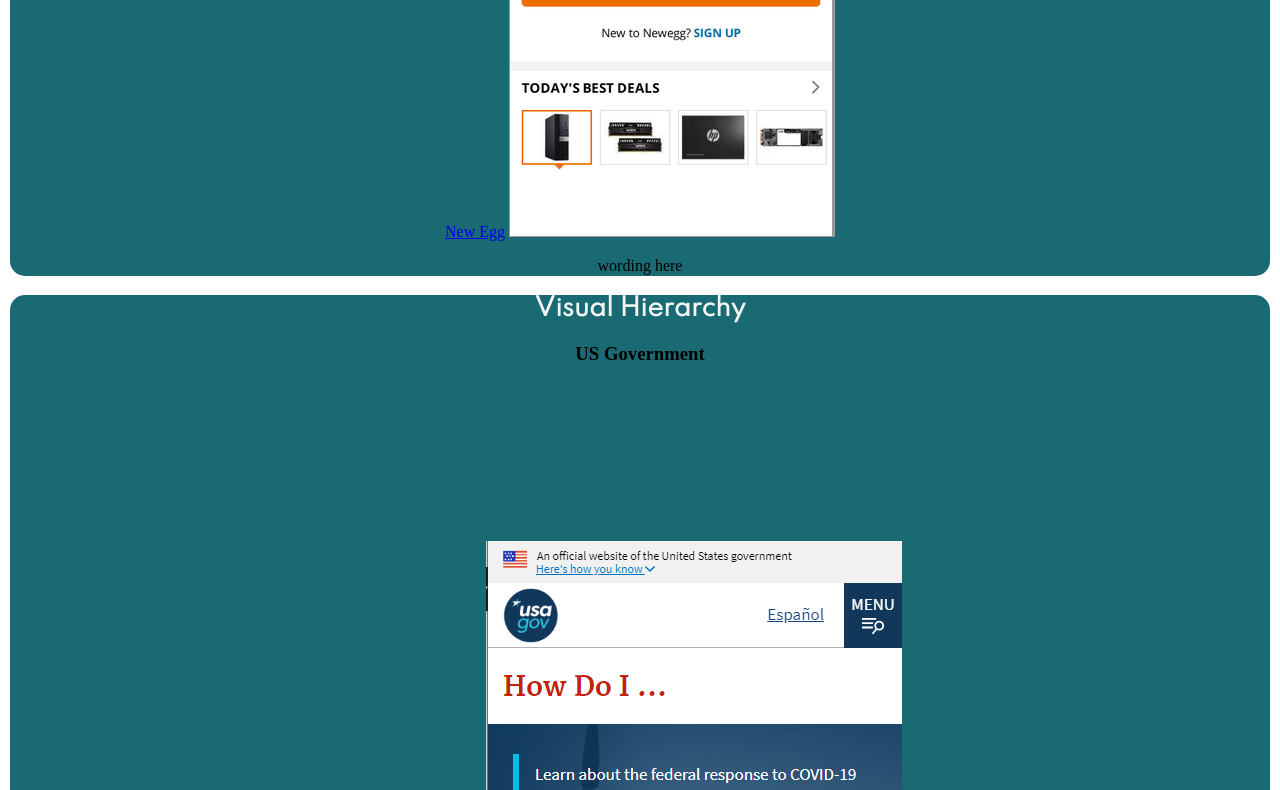
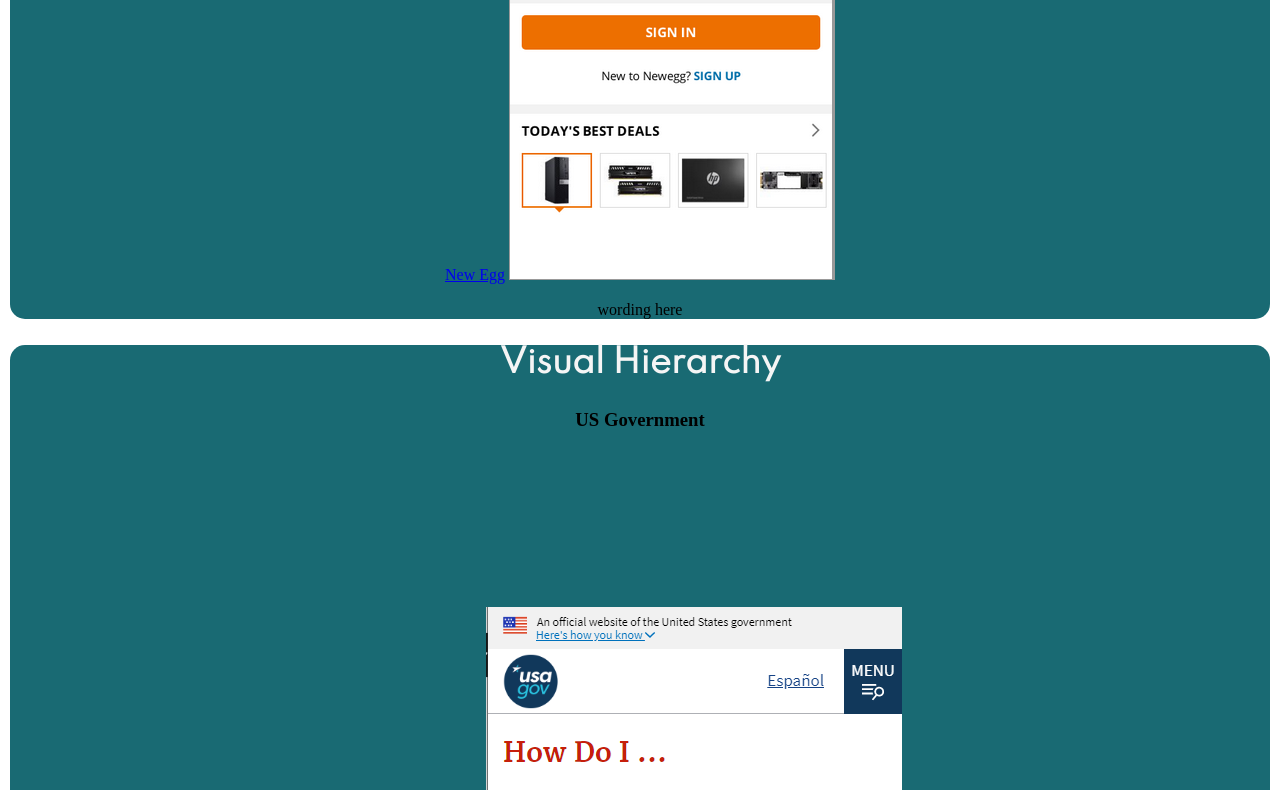
Before and after one commit to lcwfl/lcwfl.github.io, a plain HTML site: page lesson2/design-principles.html in a window 1280 px wide. Shown: the part 1649-2439 px from the top of the page. Drawn offline with Linux system fonts and the light colour scheme.

Commit message:
css fixes

```diff
--- a/lesson2/css/small.css
+++ b/lesson2/css/small.css
@@ -27,13 +27,13 @@ footer {
 h1 {
     font-family: 'Spartan', sans-serif;
     text-align: center;
-    font-size: 3;
+    font-size: 3em;
     padding-top: 12px;
     color: whitesmoke
 }
 h2{
     font-family: 'Spartan', sans-serif;
-    font-size: 2;
+    font-size: 2em;
     color: whitesmoke
 }
 h3{
--- a/lesson2/design-principles.html
+++ b/lesson2/design-principles.html
@@ -6,7 +6,7 @@
         <link rel="stylesheet" type="text/css" href="css/small.css">
         <meta name="viewport" content="width=device-width, initial-scale=1">
         <link rel="stylesheet" type="text/css" href="css/medium.css">
-        <link rel="stylesheet" href="text/css" href="css/large.css">
+        <link rel="stylesheet" type="text/css" href="css/large.css">
         <link rel="stylesheet" type="text/css" href="../styles/normalize.css">
         <link href="https://fonts.googleapis.com/css2?family=Spartan&display=swap" rel="stylesheet">
         <script src="/scripts/functions.js"></script>
```
